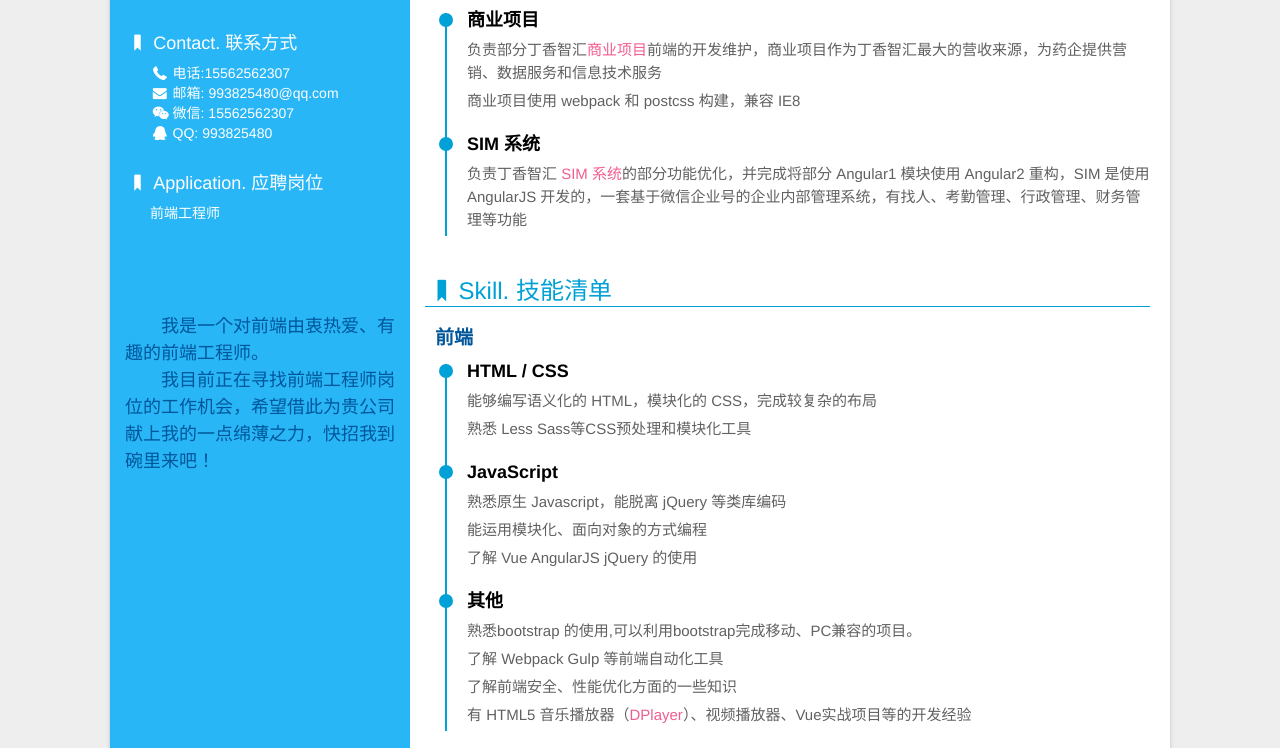
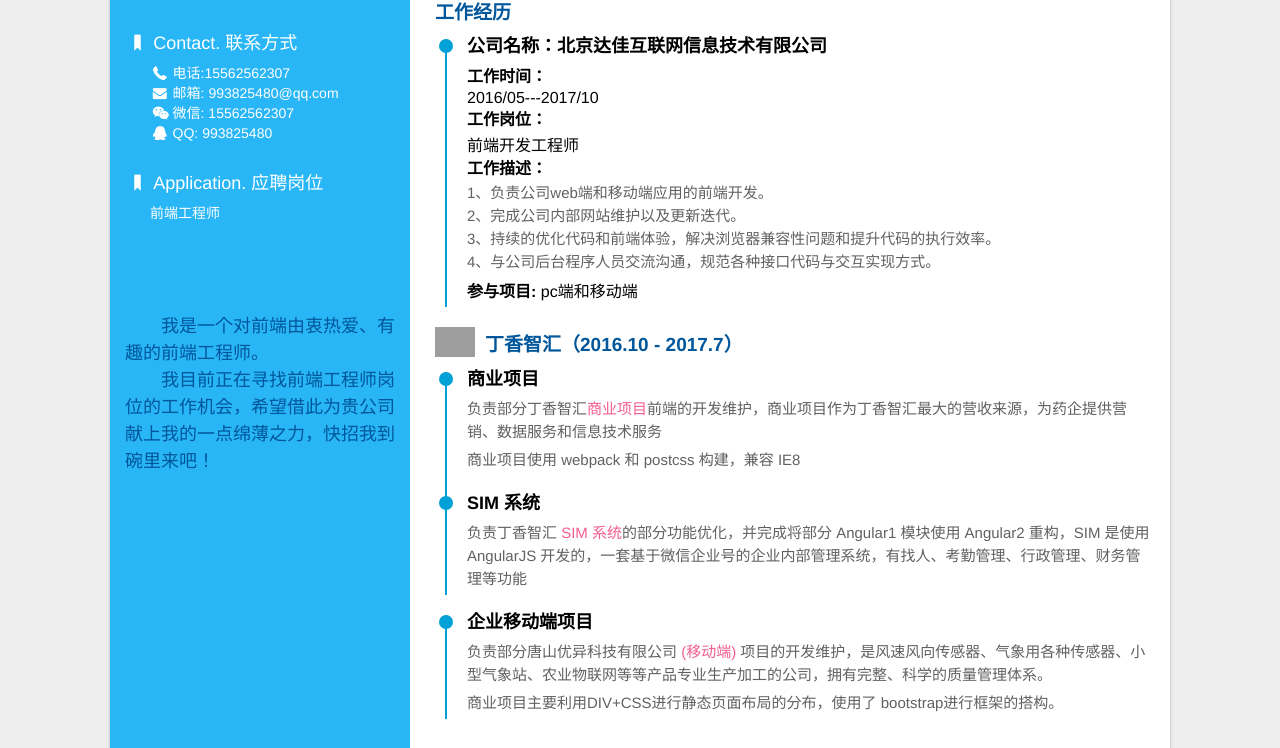
Before and after one commit to shilong0424/myCV, a website: page index.html in a window 1280 px wide. Shown: the part 303-1051 px from the top of the page. Drawn offline with Linux system fonts and the light colour scheme; some packages are replaced by stand-ins of ours; grey boxes are pictures that could not be loaded; a script that the page names is missing.

Commit message:
修改个人简历，添加移动端项目经历

```diff
--- a/index.html
+++ b/index.html
@@ -51,10 +51,28 @@
                     <dd><strong>个人信息:</strong> <span>常士龙/ 男</span></dd>
                     <dd><strong>毕业院校:</strong> <span>山东政法学院</span></dd>
                     <dd><strong>工作年限:</strong> <span>一年半</span></dd>
+                    <dd><strong>籍&nbsp;&nbsp;&nbsp;&nbsp;贯:</strong> <span>山东聊城</span></dd>
                     <dd><strong>GitHub:</strong> <a href="https://github.com/shilong0424" target="_blank">www.github.com/shilong0424</a></dd>
                 </li>
                 <li>
                    <dt><i class="icon-bookmark"></i>Experience. 项目与工作经验</dt>
+                    <h3><span>工作经历</span></h3>
+                    <ul class="exp">
+                        <li>
+                            <div class="circle"></div>
+                            <h4>公司名称：北京达佳互联网信息技术有限公司</h4>
+                            <h5>工作时间：</h5> 2016/05---2017/10
+                            <h5>工作岗位：</h5><span>前端开发工程师</span>
+                            <h5>工作描述：</h5>
+                            <p>
+                                1、负责公司web端和移动端应用的前端开发。<br>
+                                2、完成公司内部网站维护以及更新迭代。<br>
+                                3、持续的优化代码和前端体验，解决浏览器兼容性问题和提升代码的执行效率。<br>
+                                4、与公司后台程序人员交流沟通，规范各种接口代码与交互实现方式。<br>
+                            </p>
+                            <b>参与项目:</b> <span>pc端和移动端</span>
+                        </li>
+                    </ul>
 
                     <h3><img src="https://diygod.b0.upaiyun.com/resume-dxy.png" data-action="zoom"><span>丁香智汇（2016.10 - 2017.7）</span></h3>
                     <ul class="exp">
@@ -71,6 +89,15 @@
                             <p>负责丁香智汇 <a href="https://sim.dxy.cn" target="_blank">SIM 系统</a>的部分功能优化，并完成将部分 Angular1 模块使用 Angular2 重构，SIM 是使用 AngularJS 开发的，一套基于微信企业号的企业内部管理系统，有找人、考勤管理、行政管理、财务管理等功能</p>
                         </li>
 
+                    </ul>
+
+                    <ul class="exp">
+                        <li>
+                            <div class="circle"></div>
+                            <h4>企业移动端项目</h4>
+                            <p>负责部分唐山优异科技有限公司<a href="http://www.tsyoyi.net/page1000019" target="_blank">&nbsp;(移动端)&nbsp;</a>项目的开发维护，是风速风向传感器、气象用各种传感器、小型气象站、农业物联网等等产品专业生产加工的公司，拥有完整、科学的质量管理体系。</p>
+                            <p>商业项目主要利用DIV+CSS进行静态页面布局的分布，使用了 bootstrap进行框架的搭构。</p>
+                        </li>
                     </ul>
 
                 <li>
```
